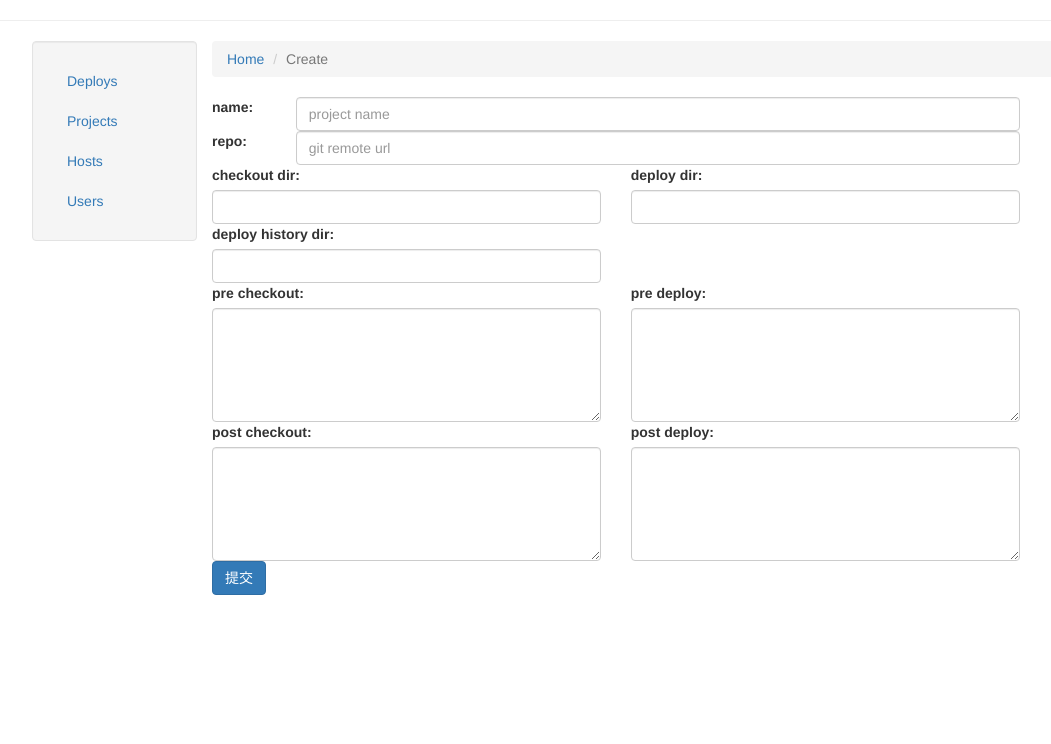
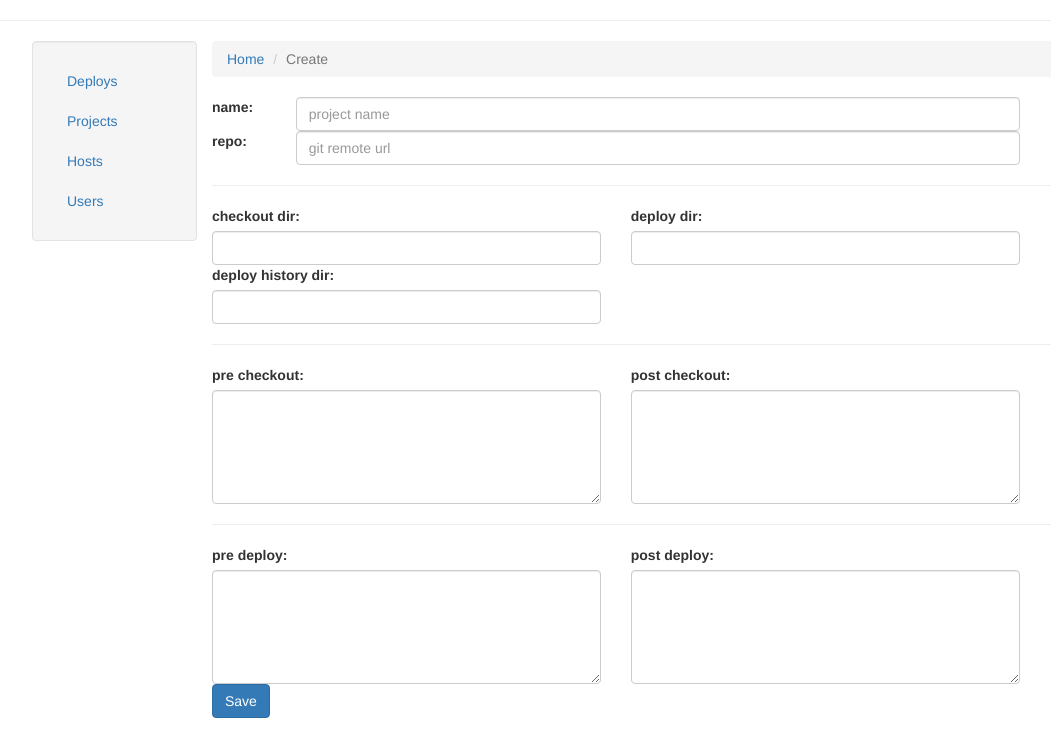
Before and after one commit to meanstrong/pydelo, a Python web app: template web/templates/project_create.html in a window 1280 px wide. Shown: the part 56-800 px from the top of the page, without its empty margins (38-1089 px from the left). Run offline with Jinja, Linux system fonts and the light colour scheme; the template is opened without the code that fills it, so the values that code supplies are empty.

Commit message:
FixBug:修改html页面的提交按钮为Save

```diff
--- a/web/templates/host_create.html
+++ b/web/templates/host_create.html
@@ -51,7 +51,7 @@
                 <input class="form-control" type="text" id="ssh_pass">
             </div>
         </div>
-        <button id="submit" class="btn btn-primary">提交</button>
+        <button id="submit" class="btn btn-primary">Save</button>
     </form>
 </div>
 {% endblock %}
--- a/web/templates/host_detail.html
+++ b/web/templates/host_detail.html
@@ -51,7 +51,7 @@
                 <input class="form-control" type="text" id="ssh_pass" >
             </div>
         </div>
-        <button id="submit" class="btn btn-primary">提交</button>
+        <button id="submit" class="btn btn-primary">Save</button>
     </form>
 </div>
 {% endblock %}
--- a/web/templates/project_create.html
+++ b/web/templates/project_create.html
@@ -27,6 +27,7 @@
                 <input class="form-control" type="text" id="repo_url" placeholder="git remote url" >
             </div>
         </div>
+        <hr>
         <div class="row">
             <div class="col-xs-5">
                 <label>checkout dir:</label>
@@ -53,12 +54,13 @@
                 <input class="form-control" type="text" id="deploy_history_dir" >
             </div>
         </div>
+        <hr>
         <div class="row">
             <div class="col-xs-5">
                 <label>pre checkout:</label>
             </div>
             <div class="col-xs-5">
-                <label>pre deploy:</label>
+                <label>post checkout:</label>
             </div>
         </div>
         <div class="row">
@@ -66,12 +68,13 @@
                 <textarea class="form-control" type="text" id="before_checkout" rows="5"></textarea>
             </div>
             <div class="col-xs-5">
-                <textarea class="form-control" type="text" id="before_deploy" rows="5"></textarea>
+                <textarea class="form-control" type="text" id="after_checkout" rows="5"></textarea>
             </div>
         </div>
+        <hr>
         <div class="row">
             <div class="col-xs-5">
-                <label>post checkout:</label>
+                <label>pre deploy:</label>
             </div>
             <div class="col-xs-5">
                 <label>post deploy:</label>
@@ -79,13 +82,13 @@
         </div>
         <div class="row">
             <div class="col-xs-5">
-                <textarea class="form-control" type="text" id="after_checkout" rows="5"></textarea>
+                <textarea class="form-control" type="text" id="after_deploy" rows="5"></textarea>
             </div>
             <div class="col-xs-5">
-                <textarea class="form-control" type="text" id="after_deploy" rows="5"></textarea>
+                <textarea class="form-control" type="text" id="before_deploy" rows="5"></textarea>
             </div>
         </div>
-        <button id="submit" class="btn btn-primary">提交</button>
+        <button id="submit" class="btn btn-primary">Save</button>
     </form>
 </div>
 {% endblock %}
--- a/web/templates/user_create.html
+++ b/web/templates/user_create.html
@@ -43,7 +43,7 @@
                 <input class="form-control" type="text" id="phone">
             </div>
         </div>
-        <button id="submit" class="btn btn-primary">提交</button>
+        <button id="submit" class="btn btn-primary">Save</button>
     </form>
 </div>
 {% endblock %}
```
Also changed, not shown: web/templates/project_detail.html (+8 -5 lines).
